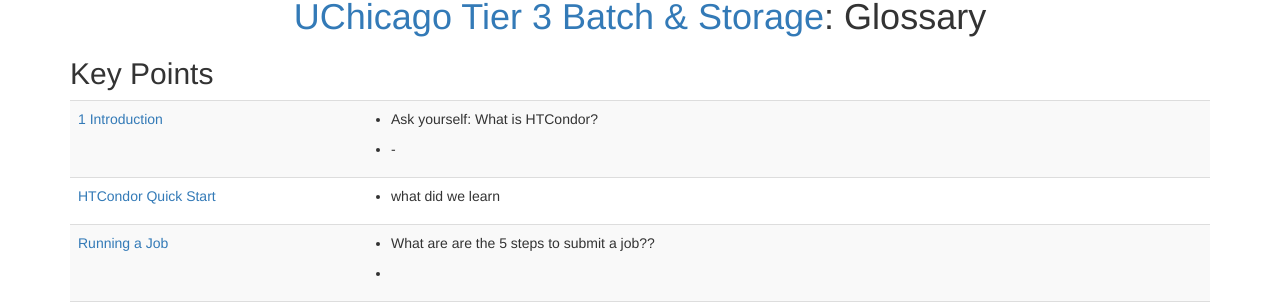
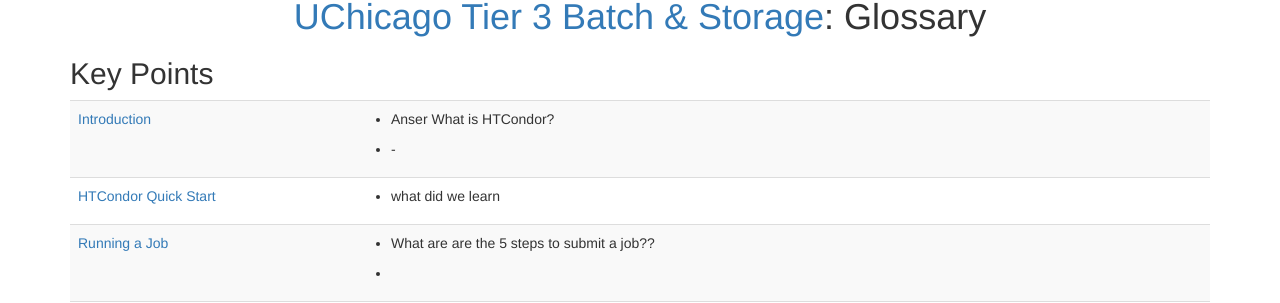
Before and after one commit to Cecilia-Duran/chicago_tier3_batch_and_storage, a Jekyll site: the page built from reference.md, in a window 1280 px wide. Shown: the part 130-433 px from the top of the page. Built offline with Jekyll 4.4.1, drawn with Linux system fonts in a browser that asks for light colours; our own code applies the rules of GitHub Pages for plain Markdown files.

Commit message:
Update 01-introduction.md

```diff
--- a/_episodes/01-introduction.md
+++ b/_episodes/01-introduction.md
@@ -1,5 +1,5 @@
 ---
-title: "1 Introduction"
+title: "Introduction"
 teaching: 20
 exercises: 0
 questions:
@@ -9,7 +9,7 @@ objectives:
 - "Understand what is HTCondor"
 - ""
 keypoints:
-- "Ask yourself: What is HTCondor?"
+- "Anser What is HTCondor?"
 - "-"
 ---
 
```
